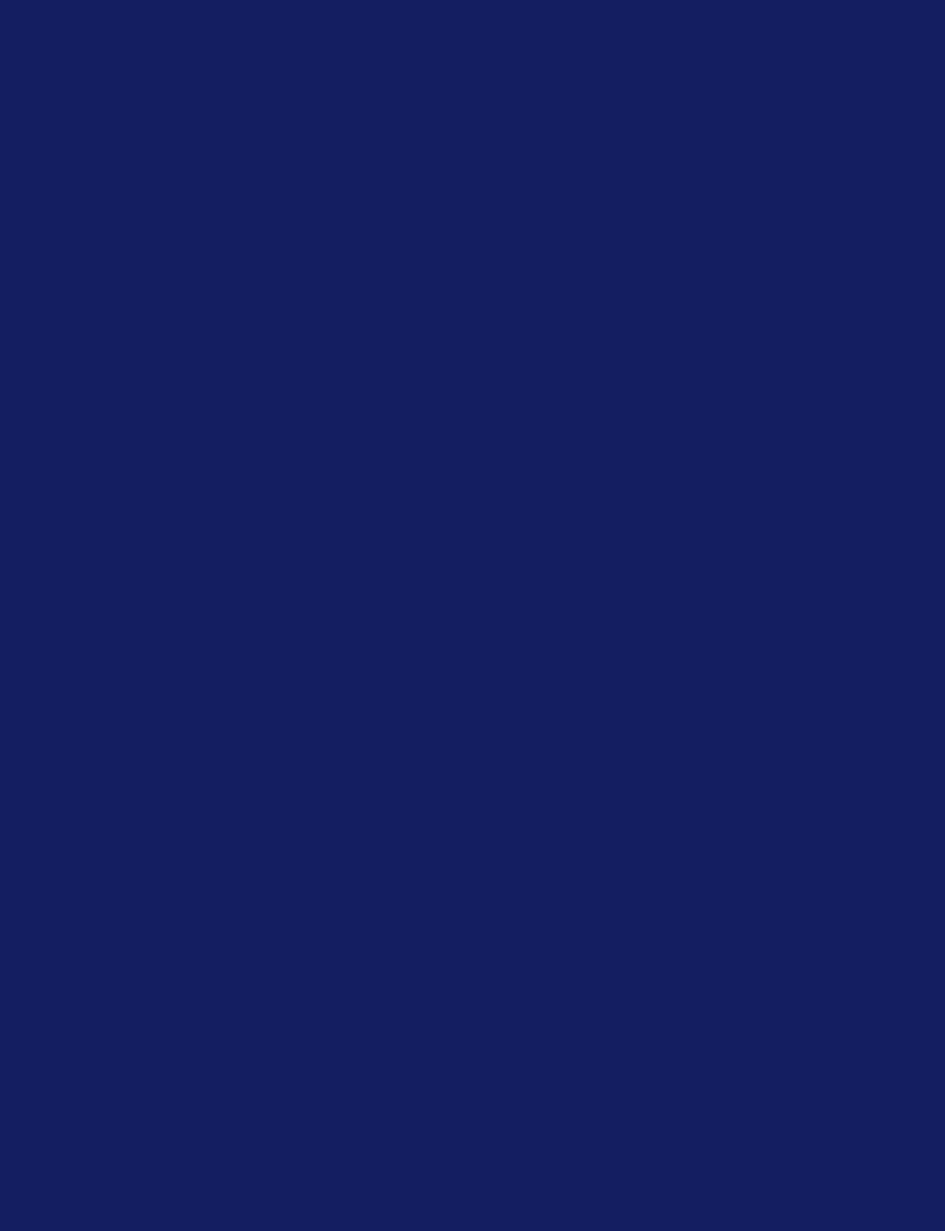
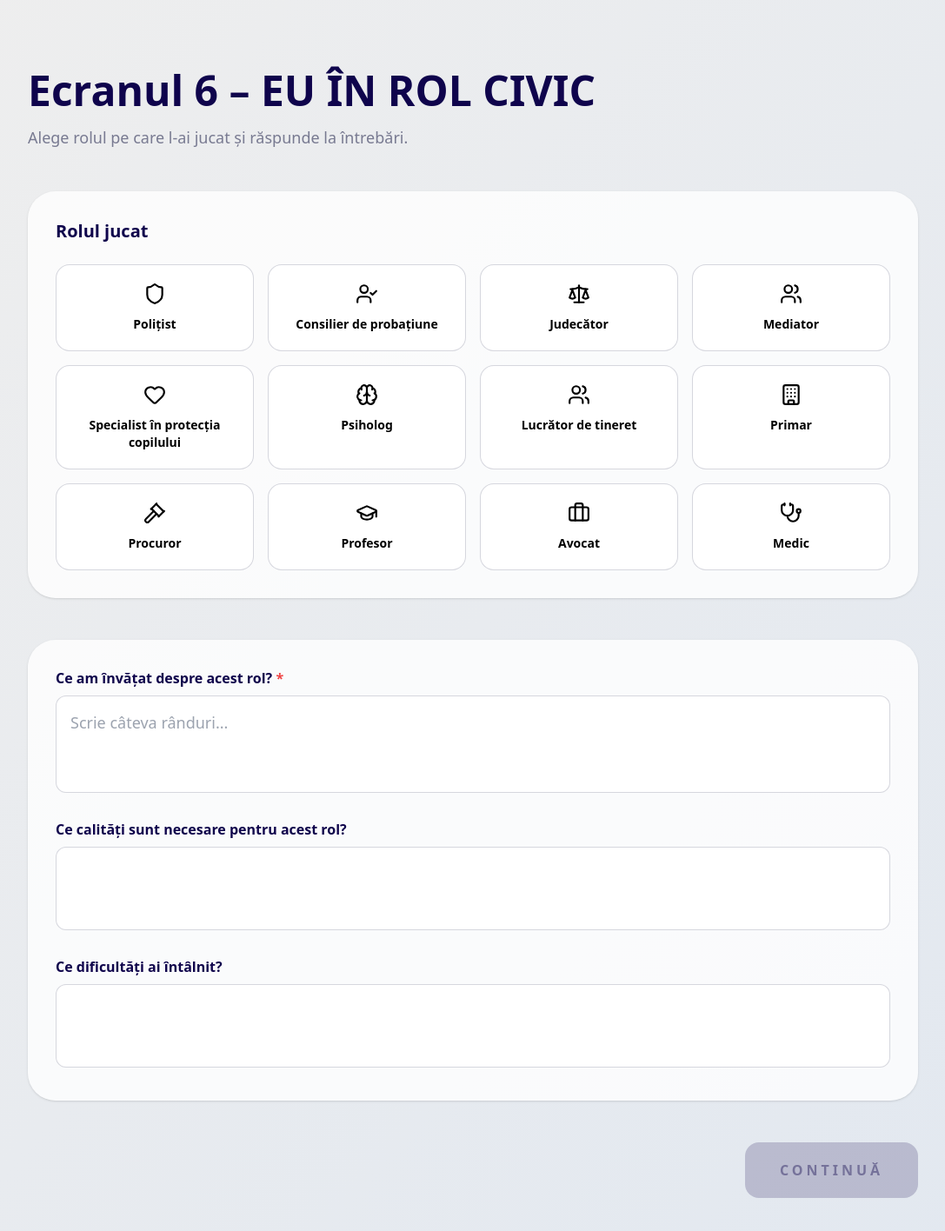
Before and after one commit to aclin143/digitaledu, a React (Create React App) app: page /ecran6 in a window 1280 px wide. Before the commit this address had no page. Shown: the top 1416 px of the page at 87% size, without its empty margins (96-1183 px from the left). Before the commit the page ends 800 px from the top, so only its background shows below. Built offline with nearby package versions, Linux system fonts and the light colour scheme.

Commit message:
EcranSase

```diff
--- a/src/App.js
+++ b/src/App.js
@@ -5,6 +5,7 @@ import EcranDoi from "./components/EcranDoi";
 import EcranTrei from "./components/EcranTrei";
 import EcranPatru from "./components/EcranPatru";
 import EcranCinci from "./components/EcranCinci";
+import EcranSase from "./components/EcranSase";
 function App() {
     return (
         <BrowserRouter>
@@ -15,6 +16,7 @@ function App() {
                 <Route path="ecrantrei" element={<EcranTrei/>}/>
                 <Route path="/ecranpatru" element={<EcranPatru/>}/>
                 <Route path="/ecrancinci" element={<EcranCinci/>}/>
+                <Route path="/ecran6" element={<EcranSase/>}/>
             </Routes>
         </BrowserRouter>
     );
--- a/src/components/EcranCinci.js
+++ b/src/components/EcranCinci.js
@@ -116,9 +116,10 @@ export default function EcranCinci() {
         setDragged(null);
     };
 
-    const allCorrect =
-        Object.keys(matches).length === ROLES.length &&
-        ROLES.every((r) => matches[r.id] === r.text);
+    const allCorrect = ROLES.some(
+        (r) => matches[r.id] === r.text
+    );
+
 
     return (
         <div className="min-h-screen p-10 bg-gradient-to-br from-[#EEEEEE] to-[#E2E8F0]">
--- /dev/null
+++ b/src/components/EcranSase.js
@@ -0,0 +1,170 @@
+import { useState } from "react";
+import { useNavigate } from "react-router-dom";
+import { doc, updateDoc, serverTimestamp } from "firebase/firestore";
+import { db } from "../firebase";
+
+import {
+    Shield,
+    UserCheck,
+    Scale,
+    Users,
+    Heart,
+    Brain,
+    Building,
+    Gavel,
+    GraduationCap,
+    Briefcase,
+    Stethoscope,
+} from "lucide-react";
+
+/* ---------------- ROLES ---------------- */
+const ROLES = [
+    { label: "Polițist", icon: Shield },
+    { label: "Consilier de probațiune", icon: UserCheck },
+    { label: "Judecător", icon: Scale },
+    { label: "Mediator", icon: Users },
+    { label: "Specialist în protecția copilului", icon: Heart },
+    { label: "Psiholog", icon: Brain },
+    { label: "Lucrător de tineret", icon: Users },
+    { label: "Primar", icon: Building },
+    { label: "Procuror", icon: Gavel },
+    { label: "Profesor", icon: GraduationCap },
+    { label: "Avocat", icon: Briefcase },
+    { label: "Medic", icon: Stethoscope },
+];
+
+export default function Ecran6() {
+    const navigate = useNavigate();
+
+    const [role, setRole] = useState("");
+    const [invatare, setInvatare] = useState("");
+
+    // întrebări EXTRA (NU se salvează)
+    const [calitati, setCalitati] = useState("");
+    const [dificultati, setDificultati] = useState("");
+
+    const isValid = role && invatare.trim().length >= 5;
+
+    const saveAndContinue = async () => {
+        if (!isValid) return;
+
+        const pasaportId = localStorage.getItem("pasaportId");
+        if (!pasaportId) {
+            alert("Eroare: copilul nu este identificat.");
+            return;
+        }
+
+        await updateDoc(doc(db, "pasapoarteCivice", pasaportId), {
+            rolJucat: role,
+            ceAmInvatatDespreRol: invatare.trim(),
+            rolUpdatedAt: serverTimestamp(),
+        });
+
+        navigate("/ecran7");
+    };
+
+    return (
+        <div className="min-h-screen bg-gradient-to-br from-[#EEEEEE] to-[#e2e8f0] p-8 md:p-20">
+            <div className="max-w-5xl mx-auto space-y-12">
+
+                {/* HEADER */}
+                <header>
+                    <h1 className="text-4xl md:text-5xl font-black text-[#0F044C] mb-4">
+                        Ecranul 6 – EU ÎN ROL CIVIC
+                    </h1>
+                    <p className="text-[#787A91] text-lg max-w-3xl">
+                        Alege rolul pe care l-ai jucat și răspunde la întrebări.
+                    </p>
+                </header>
+
+                {/* ROLE SELECT */}
+                <section className="bg-white/80 rounded-[2rem] p-8 shadow">
+                    <h2 className="font-black text-xl text-[#0F044C] mb-6">
+                        Rolul jucat
+                    </h2>
+
+                    <div className="grid grid-cols-2 md:grid-cols-4 gap-4">
+                        {ROLES.map((r) => {
+                            const Icon = r.icon;
+                            const active = role === r.label;
+
+                            return (
+                                <button
+                                    key={r.label}
+                                    onClick={() => setRole(r.label)}
+                                    className={`flex flex-col items-center gap-3 p-5 rounded-2xl border transition-all
+                    ${
+                                        active
+                                            ? "bg-[#0F044C] text-white border-[#0F044C]"
+                                            : "bg-white hover:bg-[#0F044C]/5 border-[#787A91]/30"
+                                    }`}
+                                >
+                                    <Icon size={26} />
+                                    <span className="text-sm font-bold text-center">
+                    {r.label}
+                  </span>
+                                </button>
+                            );
+                        })}
+                    </div>
+                </section>
+
+                {/* ÎNTREBĂRI */}
+                <section className="bg-white/80 rounded-[2rem] p-8 shadow space-y-6">
+
+                    <div>
+                        <label className="font-black text-[#0F044C]">
+                            Ce am învățat despre acest rol? <span className="text-red-500">*</span>
+                        </label>
+                        <textarea
+                            value={invatare}
+                            onChange={(e) => setInvatare(e.target.value)}
+                            className="w-full h-28 mt-2 rounded-xl border border-[#787A91]/30 p-4 resize-none text-lg"
+                            placeholder="Scrie câteva rânduri..."
+                        />
+                    </div>
+
+                    <div>
+                        <label className="font-black text-[#0F044C]">
+                            Ce calități sunt necesare pentru acest rol?
+                        </label>
+                        <textarea
+                            value={calitati}
+                            onChange={(e) => setCalitati(e.target.value)}
+                            className="w-full h-24 mt-2 rounded-xl border border-[#787A91]/30 p-4 resize-none"
+                        />
+                    </div>
+
+                    <div>
+                        <label className="font-black text-[#0F044C]">
+                            Ce dificultăți ai întâlnit?
+                        </label>
+                        <textarea
+                            value={dificultati}
+                            onChange={(e) => setDificultati(e.target.value)}
+                            className="w-full h-24 mt-2 rounded-xl border border-[#787A91]/30 p-4 resize-none"
+                        />
+                    </div>
+
+                </section>
+
+                {/* ACTION */}
+                <div className="flex justify-end">
+                    <button
+                        disabled={!isValid}
+                        onClick={saveAndContinue}
+                        className={`px-10 py-5 rounded-2xl font-black uppercase tracking-[0.25em] transition
+              ${
+                            isValid
+                                ? "bg-[#0F044C] text-white hover:shadow-[0_15px_40px_rgba(15,4,76,0.3)]"
+                                : "bg-[#0F044C]/20 text-[#0F044C]/40 cursor-not-allowed"
+                        }`}
+                    >
+                        Continuă
+                    </button>
+                </div>
+
+            </div>
+        </div>
+    );
+}
--- a/src/components/EcranUnu.js
+++ b/src/components/EcranUnu.js
@@ -81,11 +81,14 @@ export default function EcranUnu() {
 
         const signatureBase64 = canvasRef.current.toDataURL("image/png");
 
-        await addDoc(collection(db, "pasapoarteCivice"), {
+        const docRef = await addDoc(collection(db, "pasapoarteCivice"), {
             ...form,
             signature: signatureBase64,
             createdAt: serverTimestamp(),
         });
+
+        localStorage.setItem("pasaportId", docRef.id);
+
 
         setSubmitStatus("success");
 
```
